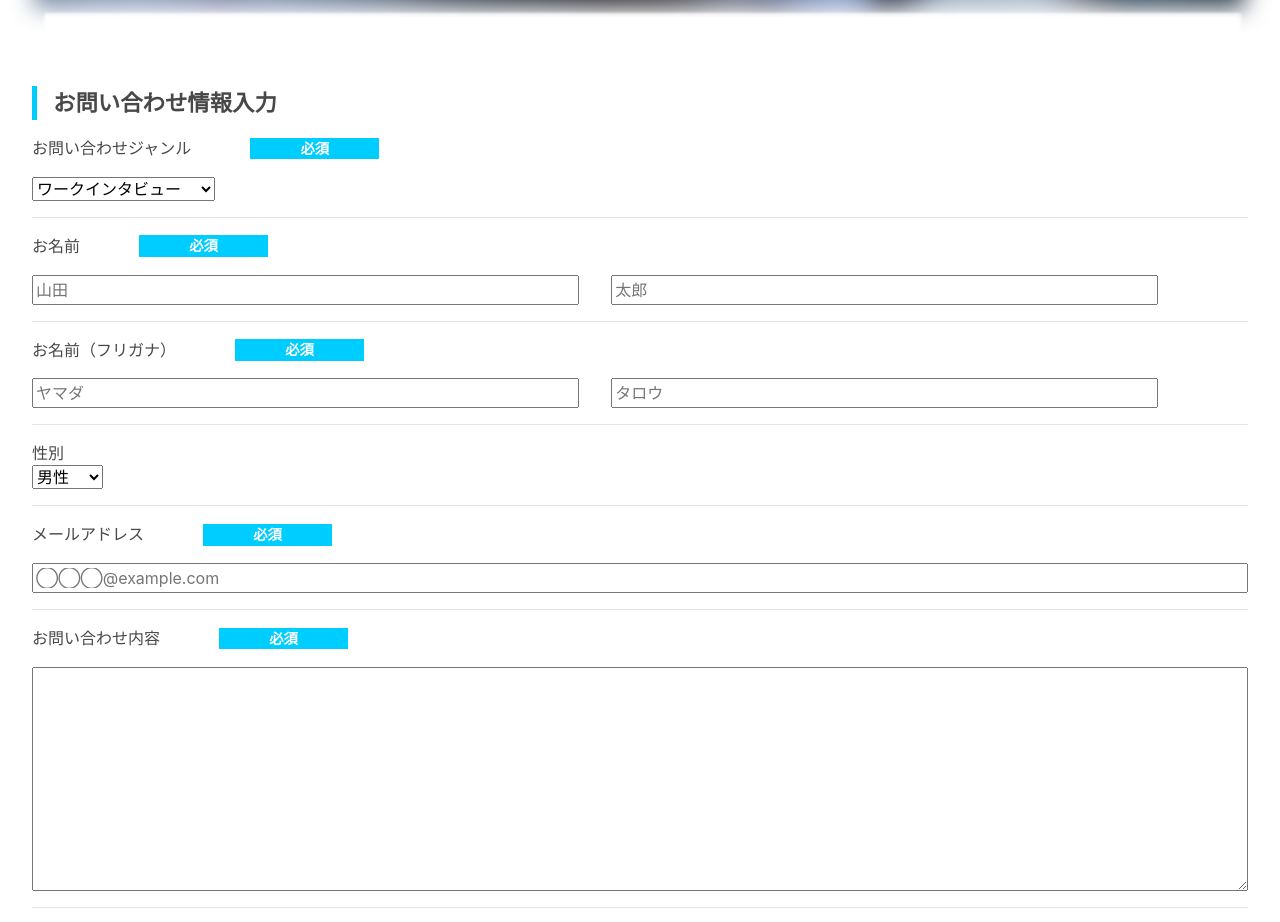
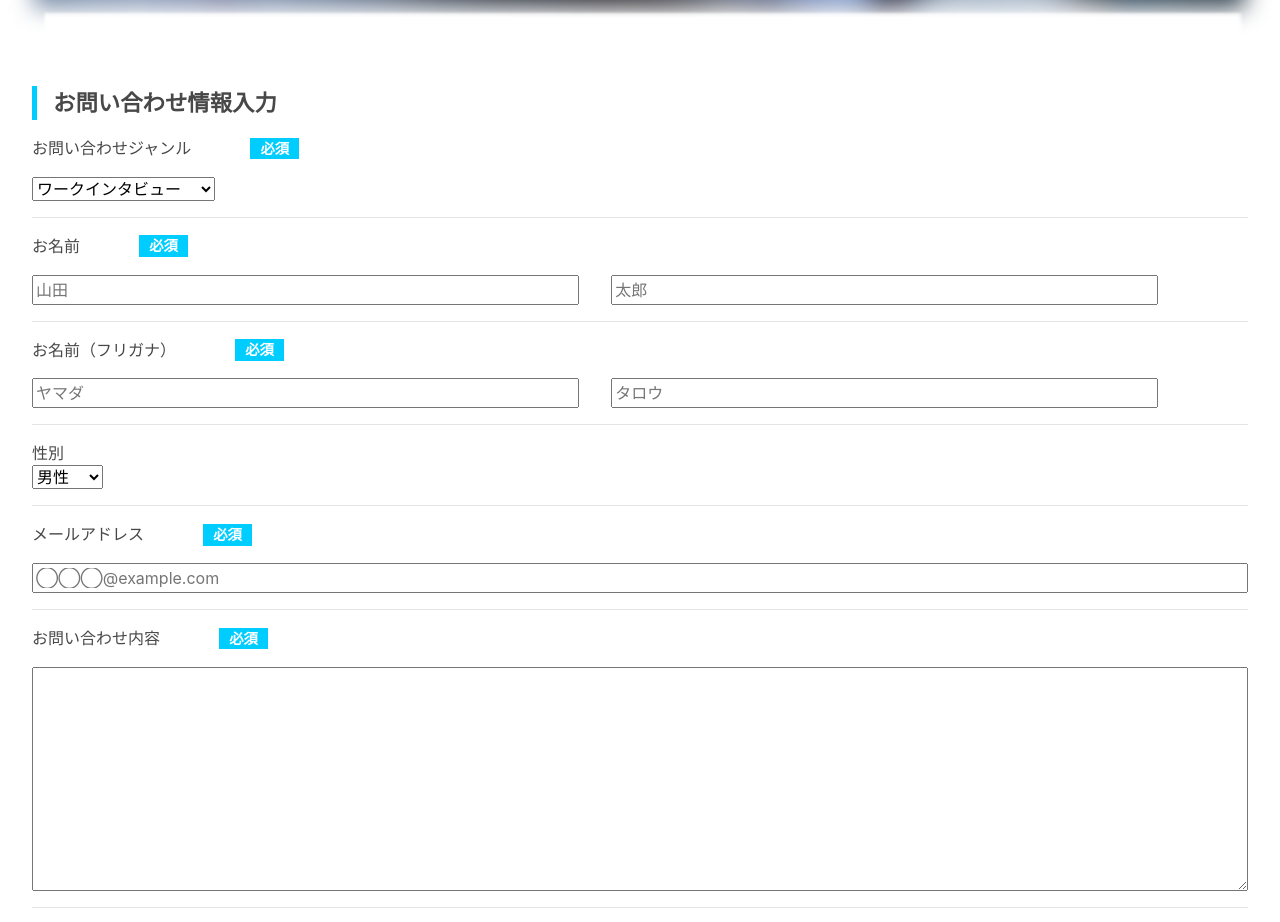
Before and after one commit to vivaruckk17/officialengii, a Nuxt app: page /contact in a window 1280 px wide. Shown: the part 960-1882 px from the top of the page. Built offline with nearby package versions, Linux system fonts and the light colour scheme.

Commit message:
Update contact.vue

```diff
--- a/pages/contact.vue
+++ b/pages/contact.vue
@@ -206,8 +206,8 @@ export default {
 }
 .must-icon p{
    background-color:#00CDFF;
-   padding-left: 50px;
-   padding-right: 50px;
+   padding-left: 10px;
+   padding-right: 10px;
   font-size:0.9rem;
   margin: 0.1rem 0.7rem;
 }
```
